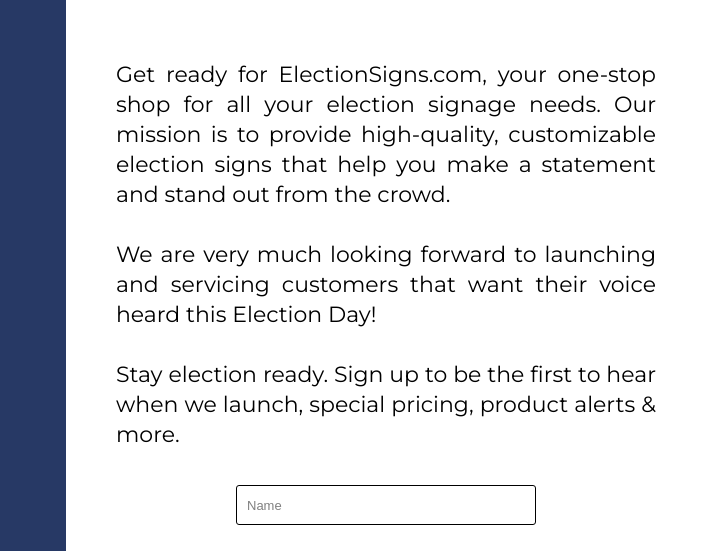
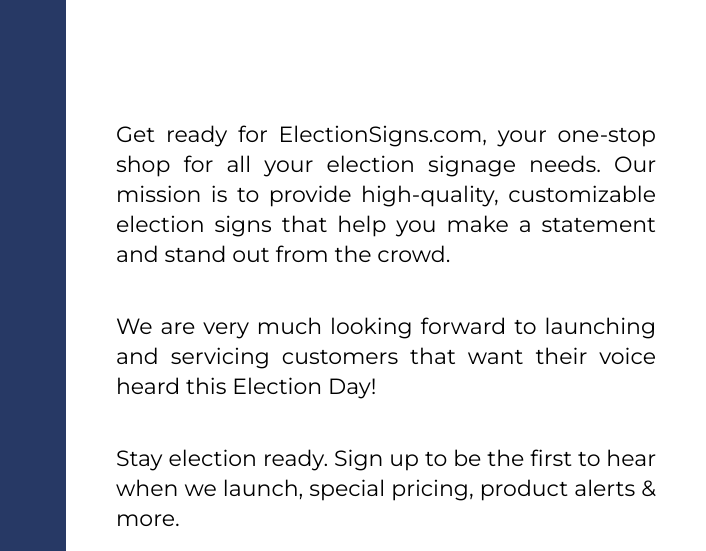
Before and after one commit to GrossoLuis/coming-soon-2, a plain HTML site: page index.html in a window 1280 px wide. Shown: the top 551 px of the page, 574-1280 px from the left. Drawn offline with Linux system fonts and the light colour scheme.

Commit message:
push styles responsive

```diff
--- a/index.html
+++ b/index.html
@@ -21,7 +21,7 @@
           <h1>You need it, we print it, you love it.</h1>
         </div>
         <div class="div-form-container">
-          <p>
+          <p class="custom-p">
             Get ready for ElectionSigns.com, your one-stop shop for all your
             election signage needs. Our mission is to provide high-quality,
             customizable election signs that help you make a statement and stand
@@ -82,6 +82,7 @@
       </div>
     </div>
     <div id="loader" class="loader" style="display: none;"></div>
+
     <script src="script.js"></script>
   </body>
 </html>
--- a/styles.css
+++ b/styles.css
@@ -27,7 +27,7 @@ body {
     width: 100%;
     background-color: #273965;
     color: white;
-    padding: 20px;
+    padding: 20px 0px;
     text-align: center;
 }
 
@@ -38,7 +38,7 @@ body {
 }
 
 .text-container h1 {
-    font-size: 24px;
+    font-size: 20px;
     margin-top: 20px;
 }
 
@@ -47,7 +47,7 @@ body {
     display: flex;
     flex-direction: column;
     align-items: center;
-    padding: 20px;
+    padding: 20px 0px;
 }
 
 .div-form-container p {
@@ -110,7 +110,7 @@ input::placeholder {
 
     .text-container {
         width: 50%;
-        height: 100%;
+        height: 100vw;
         padding: 0;
         justify-content: center;
     }
@@ -124,8 +124,8 @@ input::placeholder {
 
     .div-form-container {
         width: 50%;
-        height: fit-content;
         padding: 0;
+        height: 100vh;
     }
 
     .div-form-container p {
@@ -134,7 +134,21 @@ input::placeholder {
         padding: 0 50px;
         font-weight: 400;
         text-align: justify;
-        margin: 15px 0;
+        /* margin: 15px 0; */
+    }
+
+    .custom-p {
+        margin-top: 120px;
+        font-size: 22px;
+        line-height: 30px;
+        padding: 0 50px;
+        font-weight: 400;
+        text-align: justify;
+        /* margin: 15px 0; */
+    }
+
+    form{
+        margin-top: 50px;
     }
 }
 
```
